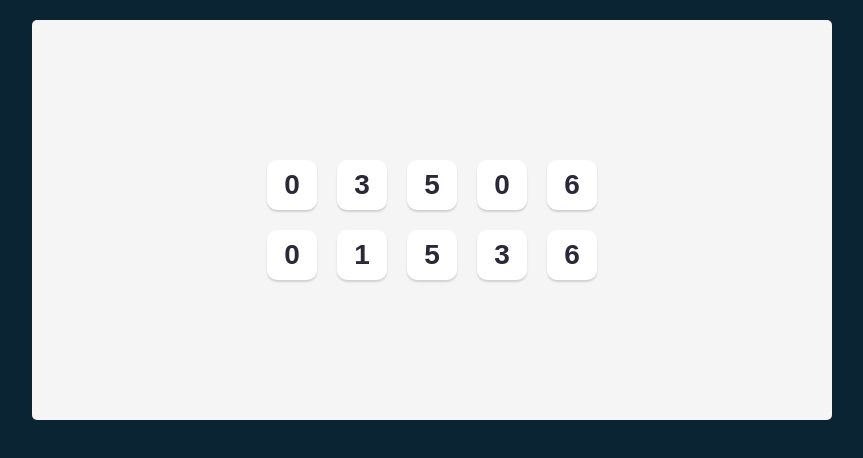
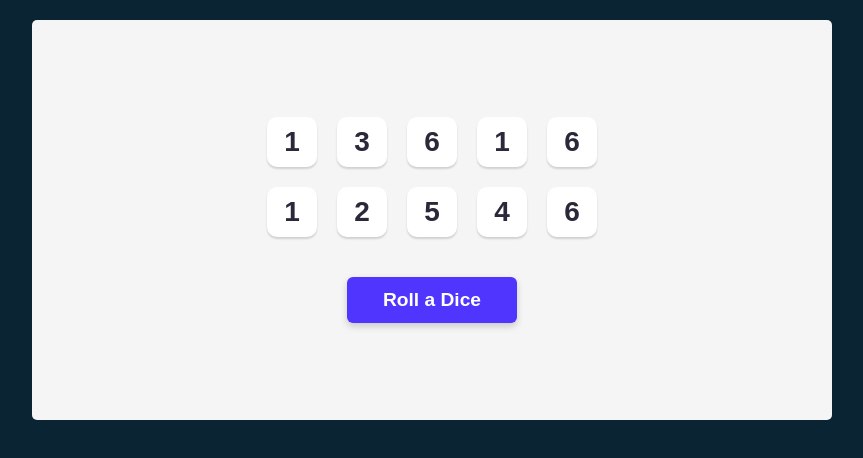
Before and after one commit to jsprogram2014/tenzies, a React (Vite) app: page / in a window 1280 px wide. Shown: the top 458 px of the page, without its empty margins (208-1071 px from the left). Built offline with nearby package versions, Linux system fonts and the light colour scheme.

Commit message:
finished the tenzie game by myself with styling only from claude

```diff
--- a/src/components/Die.jsx
+++ b/src/components/Die.jsx
@@ -1,5 +1,12 @@
 import "../styles/die.css";
 
 export default function Die(props) {
-  return <button className="die">{props.value}</button>;
+  return (
+    <button
+      onClick={() => props.handleButtonClick(props.id)}
+      className={props.isHeld ? "die held" : "die"}
+    >
+      {props.value}
+    </button>
+  );
 }
--- a/src/components/MainSection.jsx
+++ b/src/components/MainSection.jsx
@@ -1,18 +1,93 @@
 import Die from "./Die";
 import "../styles/main-section.css";
+import React from "react";
+export default function App() {
+  const dieArray = generateDiceArray();
 
-export default function App() {
-  const dieArray = new Array(10)
-    .fill(0)
-    .map(() => Math.floor(Math.random() * 7));
+  const diceArrayObj = dieArray.map((item, index) => ({
+    id: index,
+    value: item,
+    isHeld: false,
+  }));
 
-  const compArray = dieArray.map((item, index) => (
-    <Die key={index} value={item} />
+  const [diceArray, setDiceArray] = React.useState(diceArrayObj);
+
+  const diceArrayHtml = diceArray.map((item, index) => (
+    <Die
+      key={index}
+      id={item.id}
+      value={item.value}
+      isHeld={item.isHeld}
+      handleButtonClick={handleButtonClick}
+    />
   ));
+
+  function generateDiceArray() {
+    return new Array(10).fill(0).map(() => Math.floor(Math.random() * 6 + 1));
+  }
+
+  function handleRoll() {
+    let newDiceArray = generateDiceArray();
+    setDiceArray((prev) => {
+      return prev.map((item, index) => {
+        if (item.isHeld) {
+          return item;
+        } else return { ...item, value: newDiceArray[index] };
+      });
+    });
+  }
+
+  function handleButtonClick(id) {
+    setDiceArray((prev) => {
+      return prev.map((item) => {
+        if (item.id === id) {
+          return { ...item, isHeld: !item.isHeld };
+        } else return item;
+      });
+    });
+  }
+
+  function handleConfetti() {
+    const allValue = diceArray.every(
+      (item) => item.value === diceArray[0].value,
+    );
+    const allHeld = diceArray.every(
+      (item) => item.isHeld === diceArray[0].isHeld,
+    );
+    if (allValue & allHeld) {
+      return true;
+    } else return false;
+
+    // let firstValue = diceArray[0].value;
+    // let firstheld = diceArray[0].isHeld;
+
+    // let backupValue = firstValue;
+    // for (let i = 1; i < diceArray.length; i++) {
+    //   if (diceArray[i].value != firstValue) {
+    //     firstValue = diceArray[i].value;
+    //     break;
+    //   }
+    // }
+    // if (firstValue != backupValue) {
+    //   return false;
+    // } else return true;
+  }
 
   return (
     <main>
-      <div className="dice-container">{compArray}</div>
+      <div className="dice-container">{diceArrayHtml}</div>
+      <button className="roll-btn" onClick={handleRoll}>
+        Roll a Dice
+      </button>
+      <>
+        {handleConfetti() && (
+          <div className="win-banner">
+            <span className="win-emoji">🎉</span>
+            <h2 className="win-title">TENZIES!</h2>
+            <p className="win-text">Congratulations, you won!</p>
+          </div>
+        )}
+      </>
     </main>
   );
 }
--- a/src/styles/die.css
+++ b/src/styles/die.css
@@ -10,3 +10,6 @@
   color: #2b283a;
   cursor: pointer;
 }
+.die.held {
+  background-color: #59e391;
+}
--- a/src/styles/main-section.css
+++ b/src/styles/main-section.css
@@ -2,11 +2,13 @@ main {
   background-color: #f5f5f5;
   max-width: 800px;
   height: 400px;
+  margin: 0 auto;
   border-radius: 5px;
-  margin: 0 auto;
   display: flex;
+  flex-direction: column;
   justify-content: center;
   align-items: center;
+  gap: 40px;
 }
 
 .dice-container {
@@ -14,3 +16,84 @@ main {
   grid-template-columns: repeat(5, 1fr);
   gap: 20px;
 }
+
+.roll-btn {
+  background-color: #5035ff;
+  color: white;
+  border: none;
+  border-radius: 6px;
+  padding: 12px 36px;
+  font-family: inherit;
+  font-size: 1.2rem;
+  font-weight: bold;
+  cursor: pointer;
+  box-shadow: 0px 3.2px 7.68px rgba(0, 0, 0, 0.18);
+  transition:
+    background-color 0.15s,
+    transform 0.1s;
+}
+
+.roll-btn:hover {
+  background-color: #3d24e0;
+}
+
+.roll-btn:active {
+  transform: scale(0.97);
+}
+.win-banner {
+  text-align: center;
+  animation: pop-in 0.5s cubic-bezier(0.34, 1.56, 0.64, 1);
+}
+
+.win-emoji {
+  display: inline-block;
+  font-size: 2.5rem;
+  animation: bounce 1s ease-in-out infinite;
+}
+
+.win-title {
+  margin: 4px 0;
+  font-size: 2.5rem;
+  font-weight: 900;
+  letter-spacing: 4px;
+  background: linear-gradient(90deg, #5035ff, #59e391, #5035ff);
+  background-size: 200% auto;
+  -webkit-background-clip: text;
+  background-clip: text;
+  color: transparent;
+  animation: shine 2s linear infinite;
+}
+
+.win-text {
+  margin: 0;
+  font-size: 1.1rem;
+  font-weight: 600;
+  color: #2b283a;
+}
+
+@keyframes pop-in {
+  0% {
+    opacity: 0;
+    transform: scale(0.5);
+  }
+  100% {
+    opacity: 1;
+    transform: scale(1);
+  }
+}
+
+@keyframes bounce {
+  0%,
+  100% {
+    transform: translateY(0) rotate(-10deg);
+  }
+  50% {
+    transform: translateY(-8px) rotate(10deg);
+  }
+}
+
+@keyframes shine {
+  to {
+    background-position: 200% center;
+  }
+}
```
